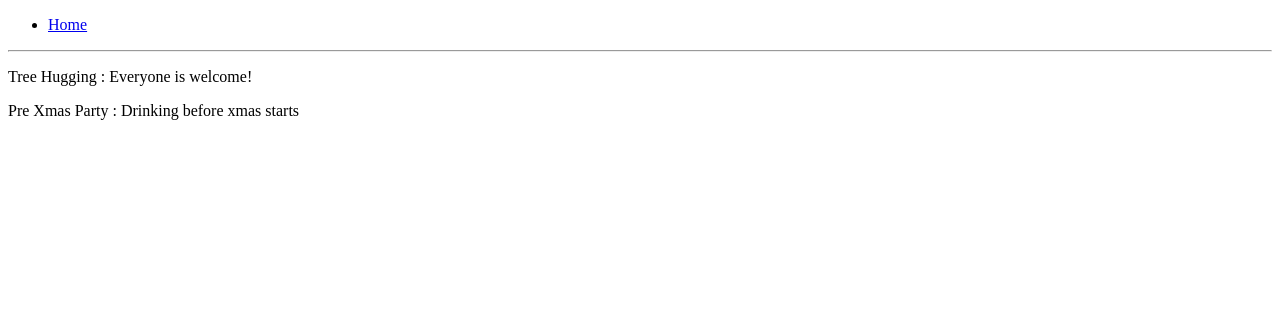
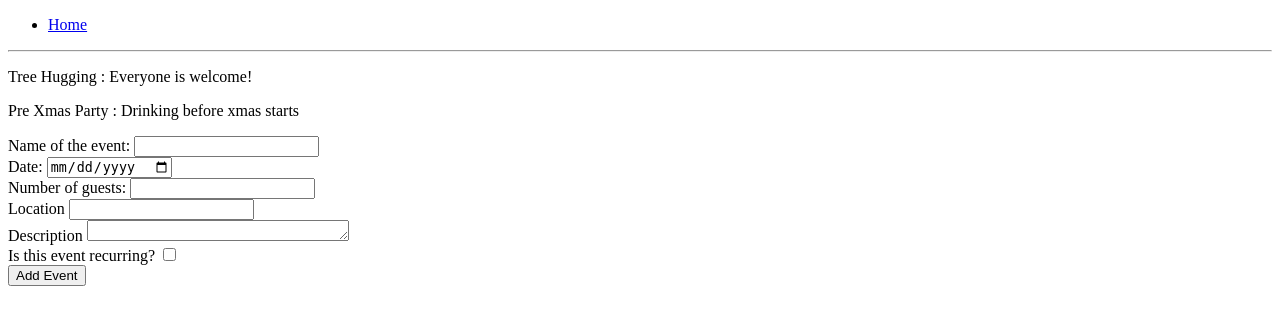
Before and after one commit to tomsdruvas/event_form_day4w4, a Flask app: page /events in a window 1280 px wide. Shown: the top 325 px of the page. Run offline with Flask 2, Linux system fonts and the light colour scheme.

Commit message:
create the function to add a new event and print it to the screen

```diff
--- a/controllers/controller.py
+++ b/controllers/controller.py
@@ -1,9 +1,23 @@
-from flask import render_template
+from flask import render_template, request
 from app import app
 from models.event import Event
-from models.events import events
+from models.events import events, add_new_event
 
 
 @app.route('/events')
 def index():
     return render_template('index.html', title='Event Home', events=events)
+
+
+@app.route('/events', methods=['POST'])
+def add_event():
+    name_event = request.form['name_event']
+    date = request.form['date']
+    num_guests = request.form['num_guests']
+    location = request.form['location']
+    description = request.form['description']
+    recurring = request.form['recurring']
+    new_event = Event(date, name_event, num_guests, location, description, recurring)
+
+    add_new_event(new_event)
+    return render_template('index.html', title='Event Home', events=events)
--- a/models/events.py
+++ b/models/events.py
@@ -5,3 +5,7 @@ from models.event import *
 event1 = Event("02.12.2021", "Tree Hugging", 100, "Glasgow", "Everyone is welcome!", True)
 event2 = Event("03.12.2021", "Pre Xmas Party", 200, "Edinburgh", "Drinking before xmas starts", False)
 events = [event1, event2]
+
+
+def add_new_event(event):
+    events.append(event)
--- a/templates/index.html
+++ b/templates/index.html
@@ -9,13 +9,42 @@
 {% block content %}
 
 {% for event in events %}
+
 <div>
     <p>
             {{ event.name_event }} : {{ event.description }}
     </p>
 </div>
+
 {% endfor %}
+<!-- date, name_event, num_guests, location, description, recurring -->
+<form action="/events" method="post">
+    <label for="name_event">Name of the event:</label>
+    <input type="text" name="name_event" id="name_event">
+    <br>
+    <label for="date">Date: </label>
+    <input type="date" name="date" id="date">
+    <br>
+    <label for="num_guests">Number of guests:</label>
+    <input type="number" name="num_guests" id="num_guests">
+    <br>
+    <label for="location">Location</label>
+    <input type="text" name="location" id="location">
+    <br>
+    <label for="description">Description</label>
+    <textarea name="description" id="description" cols="30" rows="1"></textarea>
+    <br>
+    <label for="recurring">Is this event recurring?</label>
+    <input type="checkbox" name="recurring" id="recurring">
+    <br>
+    <input type="submit" value="Add Event">
 
 
 
+
+
+
+
+</form>
+
 {% endblock  %}
```
